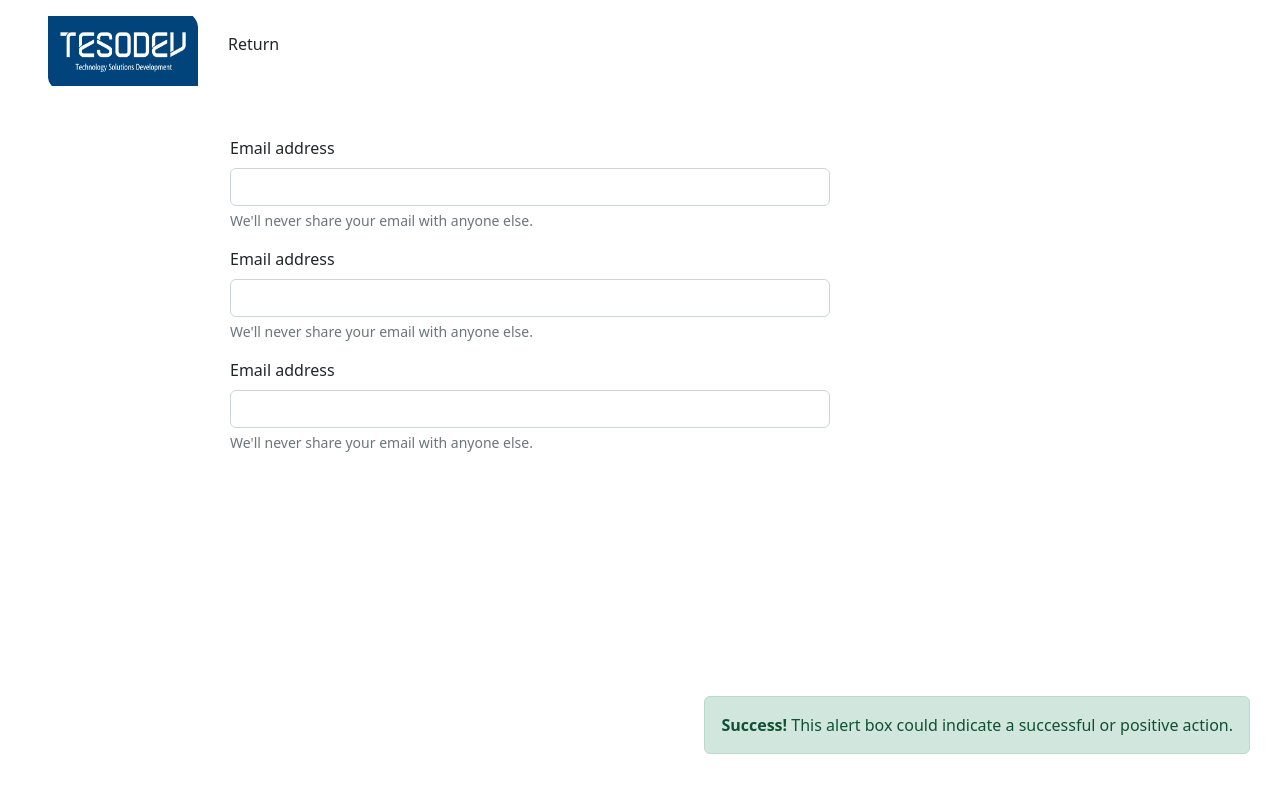
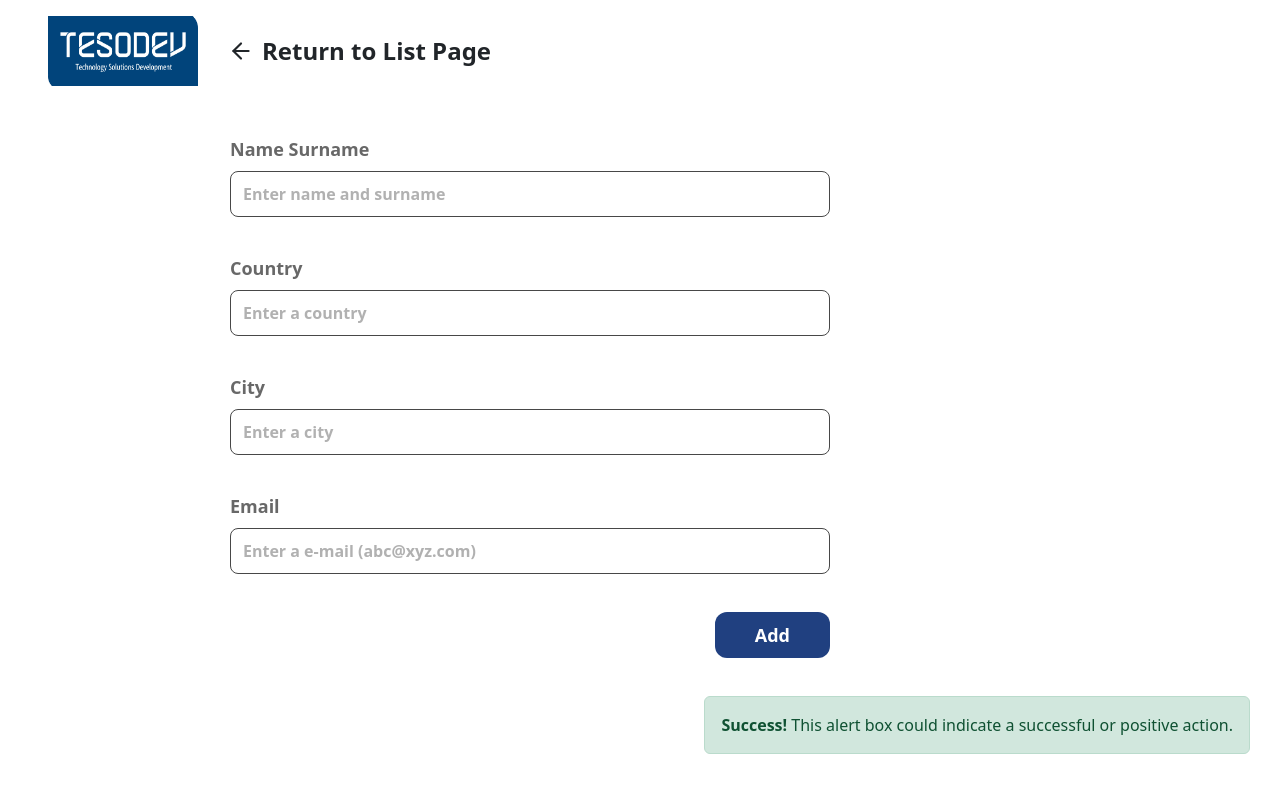
Before and after one commit to TansuCam/react-challenge, a React (Create React App) app: page /addlink in a window 1280 px wide. Shown: the top 792 px of the page. Built offline with nearby package versions, Linux system fonts and the light colour scheme.

Commit message:
add sort functions

```diff
--- a/src/components/AddLink.js
+++ b/src/components/AddLink.js
@@ -1,10 +1,63 @@
-import React from "react";
+import React, { useState } from "react";
 import InputGroup from "./InputGroup";
 import Alert from "./Alert";
+import Button from "./Button";
+import ArrowIcon from "../components/icons/ArrowIcon";
 import Logo from "./tesodev.png";
 import "./styles/Search.css";
+var mockData = require("../mockData.json");
 
 function AddLink() {
+  const emailValidation = /^[A-Z0-9._%+-]+@[A-Z0-9.-]+.[A-Z]{2,4}$/i;
+
+  const [fullnameError, setfullnameError] = useState("");
+  const [countryError, setcountryError] = useState("");
+  const [cityError, setcityError] = useState("");
+  const [mailError, setmailError] = useState("");
+
+  const handleSubmit = (e) => {
+    e.preventDefault();
+    const formData = new FormData(e.target);
+    const data = JSON.parse(
+      JSON.stringify(Object.fromEntries(formData.entries()))
+    );
+    if (emailValidation.test(data.mail)) {
+    }
+    console.log(data);
+  };
+
+  const handleError = (e) => {
+    const element = e.target;
+    if (element.getAttribute("name") === "fullname") {
+      if (element.value.length < 3) {
+        setfullnameError("error fullname");
+      } else {
+        setfullnameError("");
+      }
+    }
+    if (element.getAttribute("name") === "country") {
+      if (element.value.length < 3) {
+        setcountryError("error country");
+      } else {
+        setcountryError("");
+      }
+    }
+    if (element.getAttribute("name") === "city") {
+      if (element.value.length < 3) {
+        setcityError("error city");
+      } else {
+        setcityError("");
+      }
+    }
+    if (element.getAttribute("name") === "mail") {
+      if (element.value.length < 3) {
+        setmailError("error mail");
+      } else {
+        setmailError("");
+      }
+    }
+  };
+
   return (
     <div className="addlink">
       <div className="d-flex my-3 mx-5">
@@ -13,13 +66,48 @@ function AddLink() {
           style={{ width: "150px", height: "70px", marginRight: "30px" }}
           src={Logo}
         />
-        <div className="w-75 mt-3">Return</div>
+        <div className="d-flex return-list align-items-center">
+          <ArrowIcon></ArrowIcon>
+          <span className="ms-2">Return to List Page</span>
+        </div>
       </div>
       <Alert></Alert>
-      <form>
-        <InputGroup></InputGroup>
-        <InputGroup></InputGroup>
-        <InputGroup></InputGroup>
+      <form onSubmit={handleSubmit}>
+        <InputGroup
+          name={"fullname"}
+          type={"text"}
+          title={"Name Surname"}
+          placeholder={"Enter name and surname"}
+          error={fullnameError}
+          onBlur={handleError}
+        ></InputGroup>
+        <InputGroup
+          name={"country"}
+          type={"text"}
+          title={"Country"}
+          placeholder={"Enter a country"}
+          error={countryError}
+          onBlur={handleError}
+        ></InputGroup>
+        <InputGroup
+          name={"city"}
+          type={"text"}
+          title={"City"}
+          placeholder={"Enter a city"}
+          error={cityError}
+          onBlur={handleError}
+        ></InputGroup>
+        <InputGroup
+          name={"mail"}
+          type={"email"}
+          title={"Email"}
+          placeholder={"Enter a e-mail (abc@xyz.com)"}
+          error={mailError}
+          onBlur={handleError}
+        ></InputGroup>
+        <div style={{ float: "right" }}>
+          <Button type="submit">Add</Button>
+        </div>
       </form>
     </div>
   );
--- a/src/components/Alert.js
+++ b/src/components/Alert.js
@@ -4,7 +4,7 @@ import "./styles/Search.css";
 function Alert() {
   return (
     <div>
-      <div class="alert alert-success">
+      <div className="alert alert-success">
         <strong>Success!</strong> This alert box could indicate a successful or
         positive action.
       </div>
--- a/src/components/Button.js
+++ b/src/components/Button.js
@@ -1,9 +1,14 @@
 import * as React from "react";
 import "./styles/Button.css";
 
-function Button({ children, type = "button", isDisable = false }) {
+function Button({ children, type = "button", isDisable = false, onClick }) {
   return (
-    <button type={type} disabled={isDisable} className="btn primary-button">
+    <button
+      type={type}
+      disabled={isDisable}
+      className="btn primary-button"
+      onClick={onClick}
+    >
       {children}
     </button>
   );
--- a/src/components/InputGroup.js
+++ b/src/components/InputGroup.js
@@ -1,18 +1,17 @@
-function InputGroup() {
+import "./styles/Search.css";
+function InputGroup(props) {
   return (
-    <div className="mb-3">
-      <label htmlFor="" className="form-label">
-        Email address
-      </label>
+    <div className={`mb-4 input-custom ${props.error === "" ? "" : "error"}`}>
+      <label className="form-label">{props.title}</label>
       <input
-        type="email"
+        autoComplete="off"
+        name={props.name}
+        type={props.type}
         className="form-control"
-        id=""
-        aria-describedby="emailHelp"
+        placeholder={props.placeholder}
+        onBlur={props.onBlur}
       />
-      <div className="form-text">
-        We'll never share your email with anyone else.
-      </div>
+      <div className="form-text">{props.error}</div>
     </div>
   );
 }
--- a/src/components/Landing.js
+++ b/src/components/Landing.js
@@ -3,7 +3,6 @@ import { Link } from "react-router-dom";
 import Button from "./Button";
 import Logo from "./tesodev.png";
 import SearchBar from "./SearchBar";
-var mockData = require("../mockData.json");
 
 function Landing() {
   return (
@@ -18,7 +17,7 @@ function Landing() {
       </div>
       <div className="search-div">
         <h3 className="bold-text-1">Find in records</h3>
-        <SearchBar placeholder="Search" mockData={mockData}></SearchBar>
+        <SearchBar placeholder="Search"></SearchBar>
       </div>
     </div>
   );
--- a/src/components/ListPage.js
+++ b/src/components/ListPage.js
@@ -1,6 +1,7 @@
 import * as React from "react";
 import SearchBar from "./SearchBar";
 import Button from "./Button";
+
 import Logo from "./tesodev.png";
 import "./styles/Search.css";
 import { useLocation, Link } from "react-router-dom";
@@ -19,7 +20,6 @@ function SearchResult() {
         <div className="w-75 mt-3">
           <SearchBar
             listPage={true}
-            mockData={location.state.dataList}
             value={location.state.searchWord}
           ></SearchBar>
         </div>
@@ -29,16 +29,6 @@ function SearchResult() {
           </Link>
         </div>
       </div>
-      {/* <div className="result-list">
-        {location.state.dataList.map((val) => {
-          return (
-            <>
-              <Search data={val} listPage={true}></Search>
-              <hr></hr>
-            </>
-          );
-        })}
-      </div> */}
     </div>
   );
 }
--- /dev/null
+++ b/src/components/icons/ArrowIcon.js
@@ -0,0 +1,23 @@
+import * as React from "react";
+
+function ArrowIcon({ size = 26 }) {
+  return (
+    <svg
+      xmlns="http://www.w3.org/2000/svg"
+      width={size}
+      height={size}
+      viewBox="0 0 24 24"
+      fill="none"
+      stroke="currentColor"
+      strokeWidth="2"
+      strokeLinecap="round"
+      strokeLinejoin="round"
+      className="feather feather-arrow-left"
+    >
+      <line x1="19" y1="12" x2="5" y2="12" />
+      <polyline points="12 19 5 12 12 5" />
+    </svg>
+  );
+}
+
+export default ArrowIcon;
--- /dev/null
+++ b/src/components/icons/FilterIcon.js
@@ -0,0 +1,21 @@
+import * as React from "react";
+
+function FilterIcon() {
+  return (
+    <svg
+      xmlns="http://www.w3.org/2000/svg"
+      width="16"
+      height="16"
+      fill="currentColor"
+      className="bi bi-arrow-down-up"
+      viewBox="0 0 16 16"
+    >
+      <path
+        fillRule="evenodd"
+        d="M11.5 15a.5.5 0 0 0 .5-.5V2.707l3.146 3.147a.5.5 0 0 0 .708-.708l-4-4a.5.5 0 0 0-.708 0l-4 4a.5.5 0 1 0 .708.708L11 2.707V14.5a.5.5 0 0 0 .5.5zm-7-14a.5.5 0 0 1 .5.5v11.793l3.146-3.147a.5.5 0 0 1 .708.708l-4 4a.5.5 0 0 1-.708 0l-4-4a.5.5 0 0 1 .708-.708L4 13.293V1.5a.5.5 0 0 1 .5-.5z"
+      />
+    </svg>
+  );
+}
+
+export default FilterIcon;
--- a/src/components/styles/Button.css
+++ b/src/components/styles/Button.css
@@ -17,3 +17,8 @@
   background: rgba(79, 117, 194, 1);
   color: #fff;
 }
+
+.primary-button:disabled {
+  background: rgb(168, 168, 168);
+  color: #fff;
+}
--- a/src/components/styles/Search.css
+++ b/src/components/styles/Search.css
@@ -51,7 +51,7 @@
   margin-left: -30px;
 }
 .result-list .search-result {
-  width: 90%;
+  width: 62vw;
   padding: 15px 20px;
   cursor: pointer;
 }
@@ -60,11 +60,11 @@
   border-radius: 8px;
 }
 .result-list hr {
-  width: 89%;
+  width: 85%;
   margin-left: 10px;
 }
 .search-detail {
-  width: 85%;
+  width: 49vw;
 }
 .search-user {
   color: #484848;
@@ -72,6 +72,7 @@
 .addlink form {
   margin-left: 230px;
   margin-top: 50px;
+  width: 600px;
 }
 
 .addlink .form-control {
@@ -82,3 +83,138 @@
   bottom: 30px;
   right: 30px;
 }
+.form-control {
+  border: 1.5px solid #484848;
+  border-radius: 8px;
+  height: 46px;
+}
+
+.form-control:hover {
+  border: 2px solid #48484899;
+  background: rgba(100, 100, 100, 0.08);
+}
+.form-control:focus {
+  border: 2px solid rgba(32, 64, 128, 1);
+  box-shadow: none;
+}
+.input-custom label {
+  font-size: 18px;
+  font-weight: 700;
+  color: #686868;
+}
+.input-custom ::placeholder {
+  color: rgba(100, 100, 100, 0.5);
+  size: 18px;
+  font-weight: 700;
+  line-height: 21px;
+}
+.return-list {
+  cursor: pointer;
+}
+.return-list span {
+  font-size: 24px;
+  font-weight: 700;
+}
+.addlink .form-text {
+  height: 10px;
+  color: red;
+}
+.error label {
+  color: red !important;
+}
+.error input {
+  border: 2px solid red !important;
+}
+.list-page .dropdown {
+  position: absolute;
+  top: 130px;
+  right: 16vw;
+}
+.list-page .dropdown-menu {
+  position: relative !important;
+}
+.ui.dropdown .visible.menu {
+  display: inline-block !important;
+}
+.dropdown {
+  display: inline-block;
+  position: relative;
+  outline: none;
+  margin: 10px;
+}
+
+/* button */
+.dropbtn {
+  text-decoration: none;
+  color: rgba(72, 72, 72, 1);
+  background-color: rgba(243, 242, 242, 1);
+  border: 1px solid rgba(65, 65, 65, 1);
+  font-weight: 500;
+  font-size: 18px;
+  border-radius: 8px;
+  box-sizing: border-box;
+  cursor: pointer;
+  transition: 0.35s ease-out;
+  padding: 4px 7px;
+}
+
+/* dd content */
+.dropdown .dropdown-content {
+  position: absolute;
+  top: 50%;
+  background: #ffffff;
+  border: 1px solid #8f8f8f;
+  box-shadow: 4px 6px 12px 4px rgba(0, 0, 0, 0.2);
+  border-radius: 8px;
+  min-width: 200px;
+  z-index: 100000;
+  visibility: hidden;
+  opacity: 0;
+  transition: 0.35s ease-out;
+}
+.dropdown-content div {
+  color: black;
+  padding: 2px 10px;
+  display: block;
+  text-decoration: none;
+  transition: 0.35s ease-out;
+}
+.dropdown-content button {
+  width: 100%;
+  color: black;
+  background-color: white;
+  border: none;
+}
+.dropdown-content button:hover {
+  color: white;
+  background: #b3b3b3;
+  border-radius: 8px;
+}
+
+/* show dd content */
+.dropdown:focus .dropdown-content {
+  outline: none;
+  transform: translateY(20px);
+  visibility: visible;
+  opacity: 1;
+}
+/* mask to close menu by clicking on the button */
+.dropdown .db2 {
+  position: absolute;
+  top: 0;
+  right: 0;
+  bottom: 0;
+  left: 0;
+  opacity: 0;
+  cursor: pointer;
+  z-index: 10;
+  display: none;
+}
+.dropdown:focus .db2 {
+  display: inline-block;
+}
+.dropdown .db2:focus .dropdown-content {
+  outline: none;
+  visibility: hidden;
+  opacity: 0;
+}
```
Also changed, not shown: src/components/SearchBar.js (+83 -18 lines), src/components/SearchList.js (+6 -4 lines).
